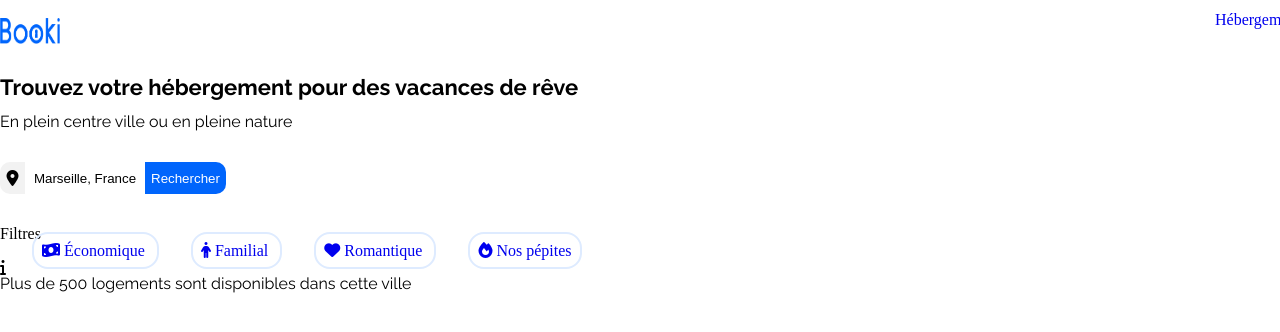
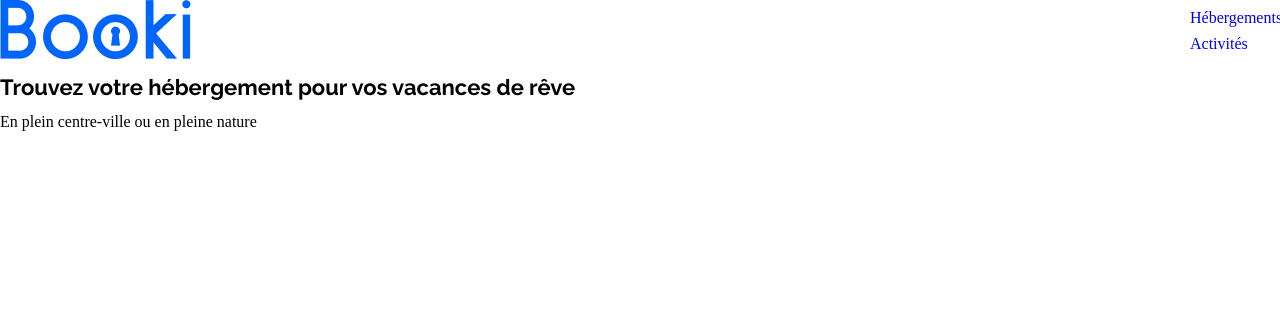
Before and after one commit to Bruno-GARCIA-webstudiant/Booki, a plain HTML site: page index.html in a window 1280 px wide. Shown: the top 332 px of the page. Drawn offline with Linux system fonts and the light colour scheme.

Commit message:
nouvelle branche booki

```diff
--- a/index.html
+++ b/index.html
@@ -31,71 +31,26 @@
     <main class="container">
     <header id="header">
       <a href="#">
-          <img
-            src="./assets/images/logo/Booki.png"
-            id="logo_header"
-            alt="logo booki"
-          />
+        <img src="./assets/images/logo/Booki.png" alt="logo booki" id="logo-booki">
       </a>
       <nav>
-          <ul id="nav_header">
-            <li>
-              <a class="btn-navbar" href="#hebergements">Hébergements</a>
-            </li>
-            <li>
-              <a class="btn-navbar" href="#activites">Activités</a>
-            </li>
+        <ul class="navBar">
+          <li><a href="#hebergement">Hébergements</a></li>
+          <li><a href="#activite">Activités</a></li>
         </ul>
       </nav>
     </header>
 <!--//////////////////// INFO and FILTERS ////////////////////-->
-      <section class="info-filter">
-        <div class="banner">
-            <h1>Trouvez votre hébergement pour des vacances de rêve</h1>
-            <p>En plein centre ville ou en pleine nature</p>
+      <section class="info">
+        <div class="info-banner">
+          <h1>Trouvez votre hébergement pour vos vacances de rêve</h1>
+          <p>En plein centre-ville ou en pleine nature</p>
         </div>
-        <form action="#" method="get" class="search-zone">
-          <i class="fas fa-map-marker-alt"></i>
-          <input
-            type="text"
-            name="ville"
-            placeholder="ville, pays"
-            value="Marseille, France"
-          />
-          <button type="submit" class="btn-search">
-            Rechercher<i class="fas fa-search search-icon"></i>
-          </button>
-        </form>
+
+
+      </section>
  <!-- ///////////////////FILTRES///////////////// -->
-        <div class="banner-filter">
-          <h2>Filtres</h2>
-          <div class="btn-banner-filter">
-              <a class="btn-filter-bar" href="#">
-                <i class="fa-solid fa-money-bill-wave"></i>
-                Économique
-              </a>
 
-              <a class="btn-filter-bar" href="#">
-                <i class="fa-solid fa-person"></i>
-                Familial
-              </a>
-              <a class="btn-filter-bar" href="#">
-                <i class="fa-solid fa-heart"></i>
-                Romantique
-              </a>
-
-              <a class="btn-filter-bar" href="#">
-                <i class="fa-solid fa-fire"></i>
-                Nos pépites
-              </a>
-
-          </div>
-          <div class="info-bar">
-            <i class="fa-solid fa-info"></i>
-            <p>Plus de 500 logements sont disponibles dans cette ville</p>
-          </div>
-        </div>
-      </section>
 
     </main>
   </body>
```
Lines whose indentation alone changed are shown as unchanged.
